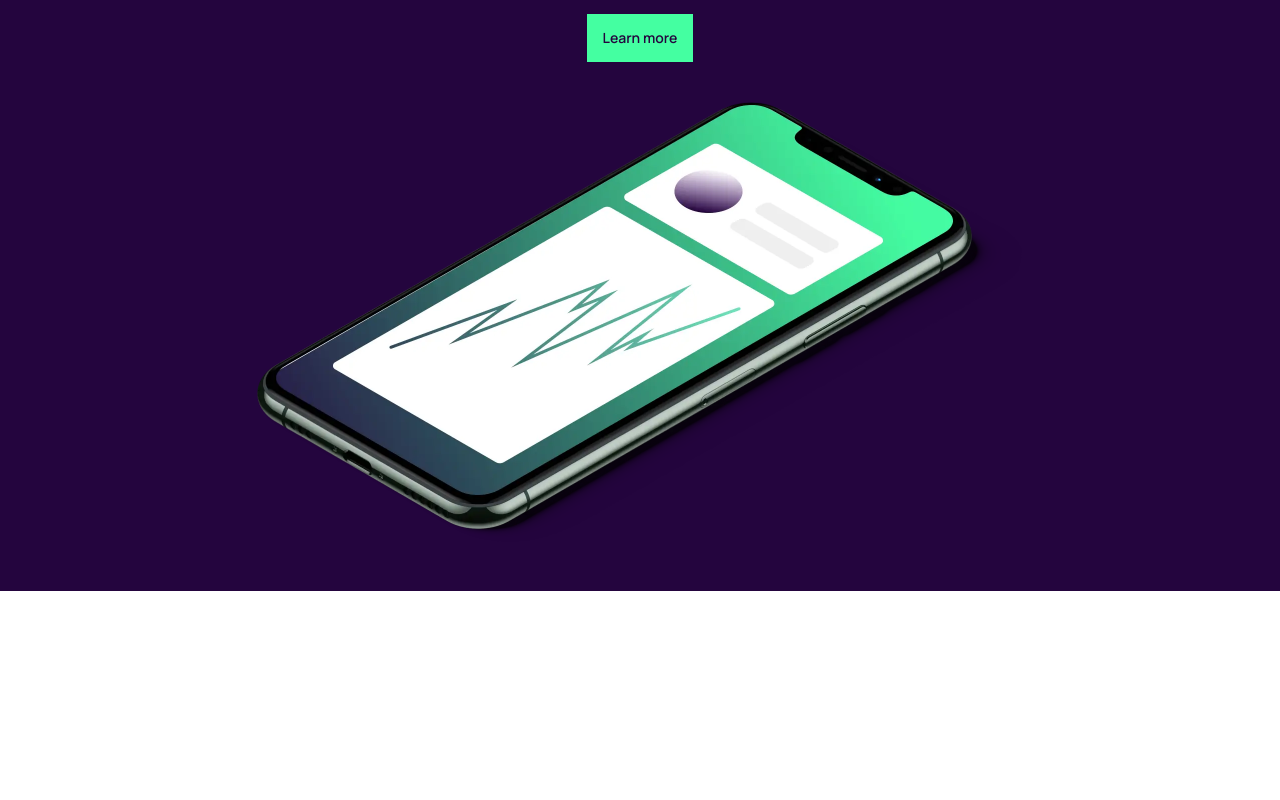
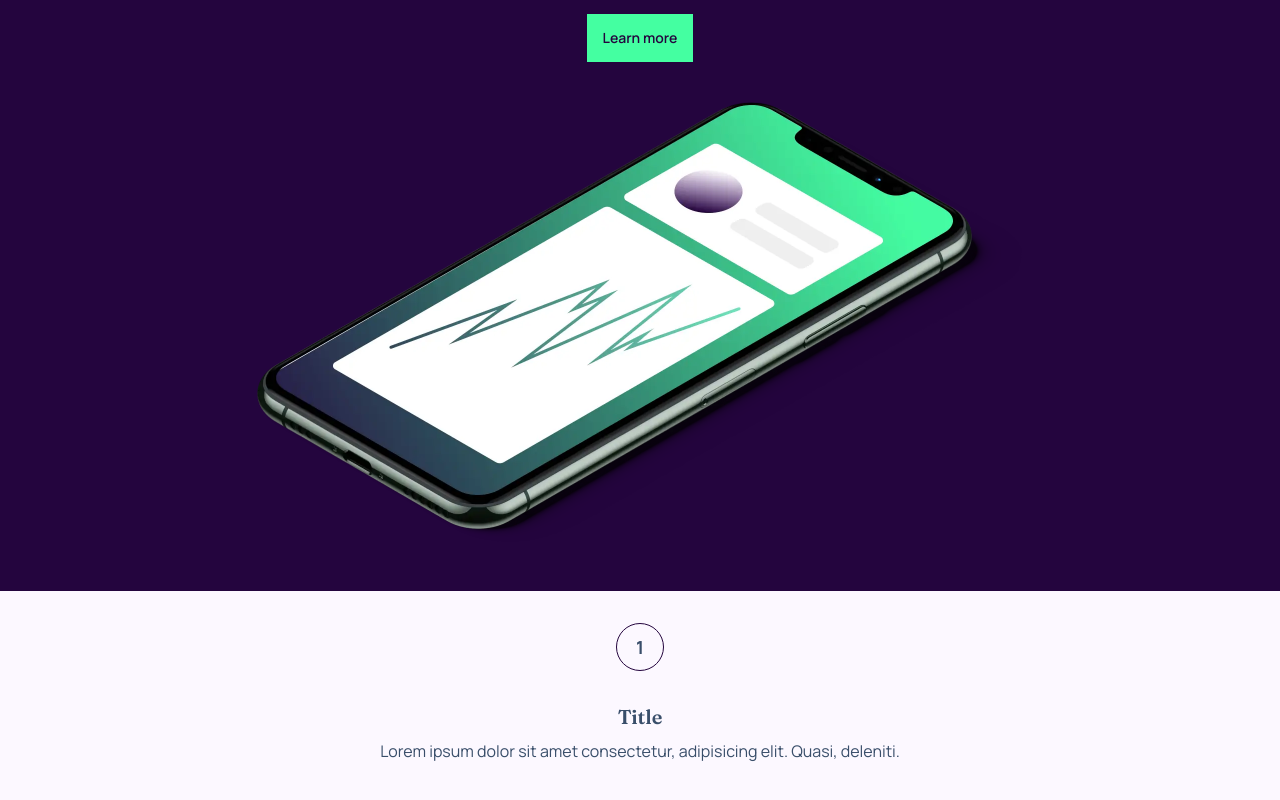
Before and after one commit to Hcmwebs/workit-landing-page, a React (Vite) app: page / in a window 1280 px wide. Shown: the part 330-1130 px from the top of the page. Before the commit the page ends 921 px from the top, so only its background shows below. Built offline with nearby package versions, Linux system fonts and the light colour scheme.

Commit message:
added, indexed and render main context component

```diff
--- a/src/App.jsx
+++ b/src/App.jsx
@@ -1,10 +1,11 @@
 import React from 'react';
-import { Header } from './components';
+import { Header, Main } from './components';
 
 const App = () => {
 	return (
 		<div className='mx-auto'>
 			<Header />
+			<Main />
 		</div>
 	);
 };
--- /dev/null
+++ b/src/components/Main.jsx
@@ -0,0 +1,20 @@
+const Main = () => {
+	return (
+		<main className='align-element bg-[#FCF8FF]'>
+			<div className='card grid grid-cols-1 place-items-center'>
+				<div className='card-header border border-[#24053E] text- w-12 h-12 text-lg font-bold rounded-full grid place-items-center'>
+					1
+				</div>
+				<div className='card-body grid place-items-center text-center'>
+					<h4 className='card-title'>Title</h4>
+					<p>
+						Lorem ipsum dolor sit amet consectetur, adipisicing elit. Quasi,
+						deleniti.
+					</p>
+				</div>
+			</div>
+		</main>
+	);
+};
+
+export default Main;
--- a/src/components/index.jsx
+++ b/src/components/index.jsx
@@ -1,5 +1,6 @@
 import Header from './Header';
 import Hero from './Hero';
+import Main from './Main';
 import Navbar from './Navbar';
 
-export { Header, Hero, Navbar };
+export { Main, Header, Hero, Navbar };
```
